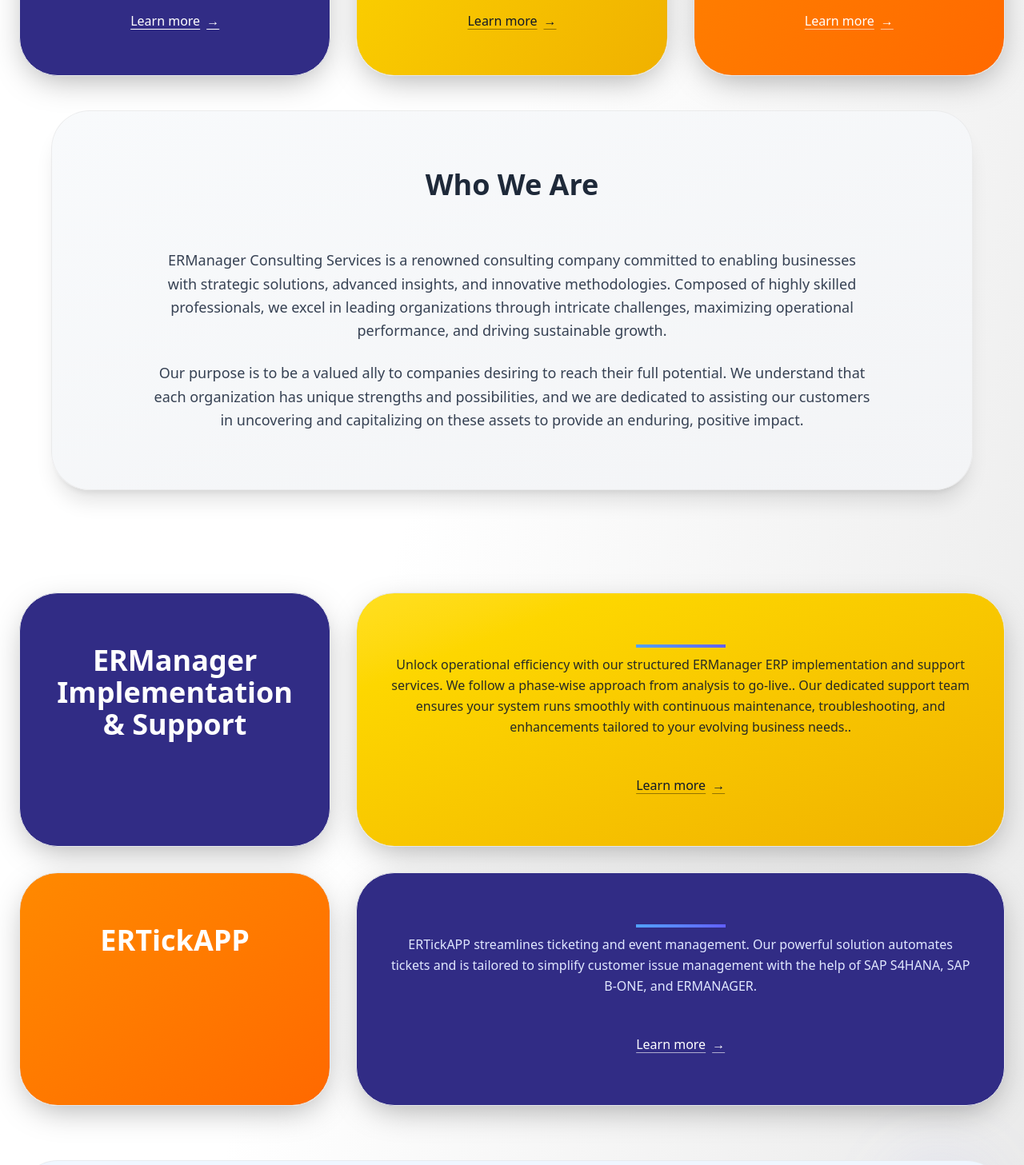
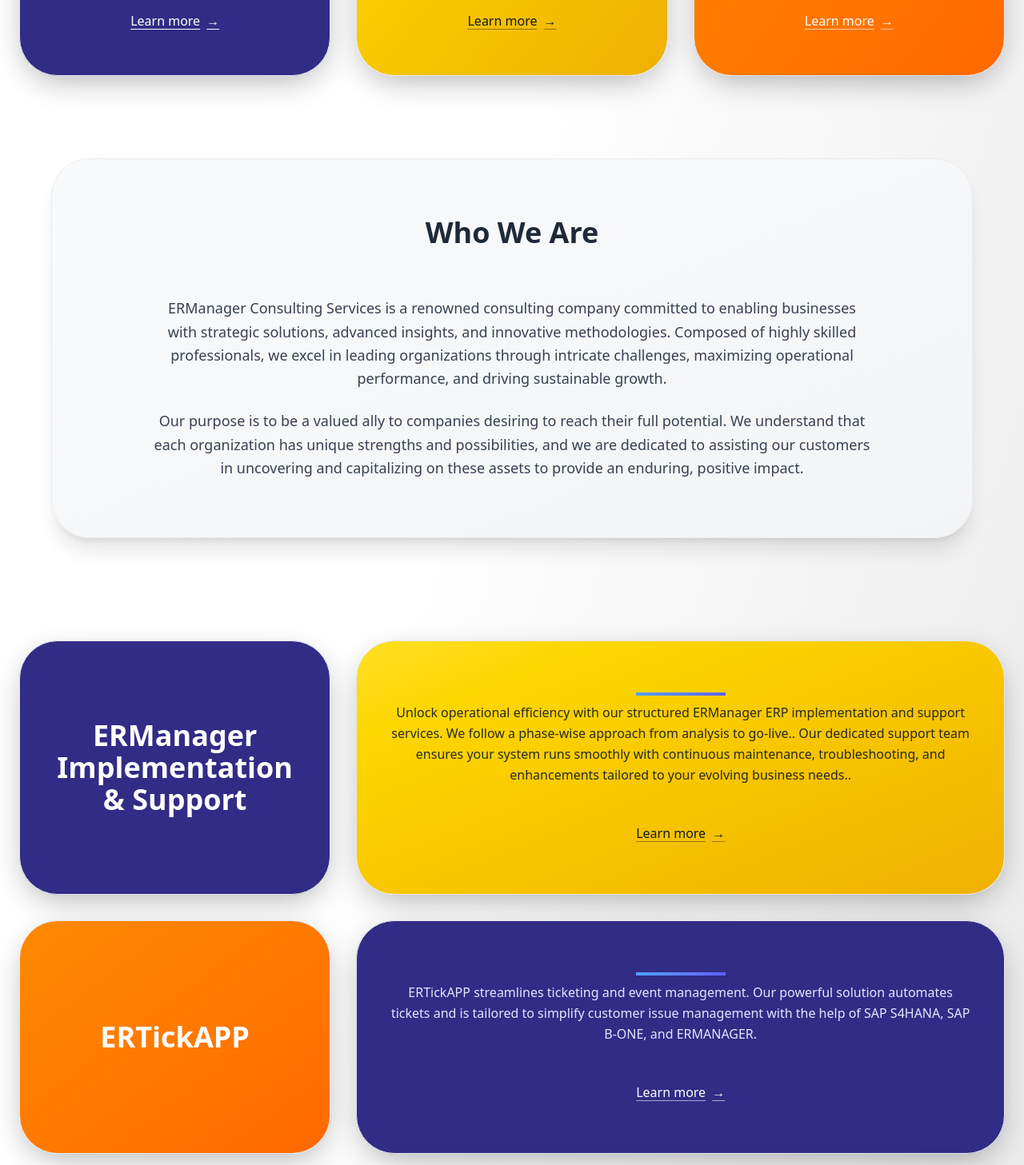
Before and after one commit to Muhammad-Affan-Malik/ERTickApp, a React (Vite) app: page / in a window 1280 px wide. Shown: the part 2060-3517 px from the top of the page at 80% size. Built offline with nearby package versions, Linux system fonts and the light colour scheme.

Commit message:
Enhancement

```diff
--- a/src/pages/LandingPage.tsx
+++ b/src/pages/LandingPage.tsx
@@ -590,7 +590,7 @@
 
       {/* Who We Are Section */}
       <section className="container mx-auto px-6 py-16" ref={whoWeAreRef} data-section="whoWeAre">
-        <div className="max-w-6xl mx-auto -mt-25">
+        <div className="max-w-6xl mx-auto -mt-10">
           <Card className={`bg-gradient-to-br from-slate-50 to-gray-100 shadow-xl hover:shadow-2xl transition-all duration-500 rounded-[3rem] border-border/60 ${visibleSections.whoWeAre ? 'animate__animated animate__fadeInUp' : 'opacity-0 translate-y-8'}`}>
             <CardContent className="p-8 md:p-12 space-y-6">
               <div className="text-center">
@@ -627,7 +627,7 @@
             {/* Row 1 - Small heading (navy) */}
             <div className={`relative overflow-visible md:col-span-1 ${visibleSections.benefits ? 'animate__animated animate__fadeInUp' : ''}`} style={{ animationDelay: visibleSections.benefits ? '0.05s' : undefined }}>
               <Card className="relative h-full border-gray-200 shadow-[0_12px_40px_-10px_rgba(0,0,0,0.35)] hover:shadow-[0_28px_80px_-10px_rgba(0,0,0,0.45)] transition-all duration-300 hover:-translate-y-1 rounded-[3rem] overflow-hidden bg-indigo-900">
-                <CardContent className="p-10 text-center space-y-4 flex flex-col h-full">
+                <CardContent className="p-10 text-center flex items-center justify-center h-full">
                   <h3 className="text-3xl md:text-4xl font-extrabold text-white">ERManager Implementation & Support</h3>
                 </CardContent>
               </Card>
@@ -649,7 +649,7 @@
             {/* Row 2 - Small heading (orange) */}
             <div className={`relative overflow-visible md:col-span-1 ${visibleSections.benefits ? 'animate__animated animate__fadeInUp' : ''}`} style={{ animationDelay: visibleSections.benefits ? '0.25s' : undefined }}>
               <Card className="relative h-full border-gray-200 shadow-[0_12px_40px_-10px_rgba(0,0,0,0.35)] hover:shadow-[0_28px_80px_-10px_rgba(0,0,0,0.45)] transition-all duration-300 hover:-translate-y-1 rounded-[3rem] overflow-hidden bg-gradient-to-br from-orange-400 to-orange-500">
-                <CardContent className="p-10 text-center space-y-4 flex flex-col h-full">
+                <CardContent className="p-10 text-center flex items-center justify-center h-full">
                   <h3 className="text-3xl md:text-4xl font-extrabold text-white">ERTickAPP</h3>
                 </CardContent>
               </Card>
```
